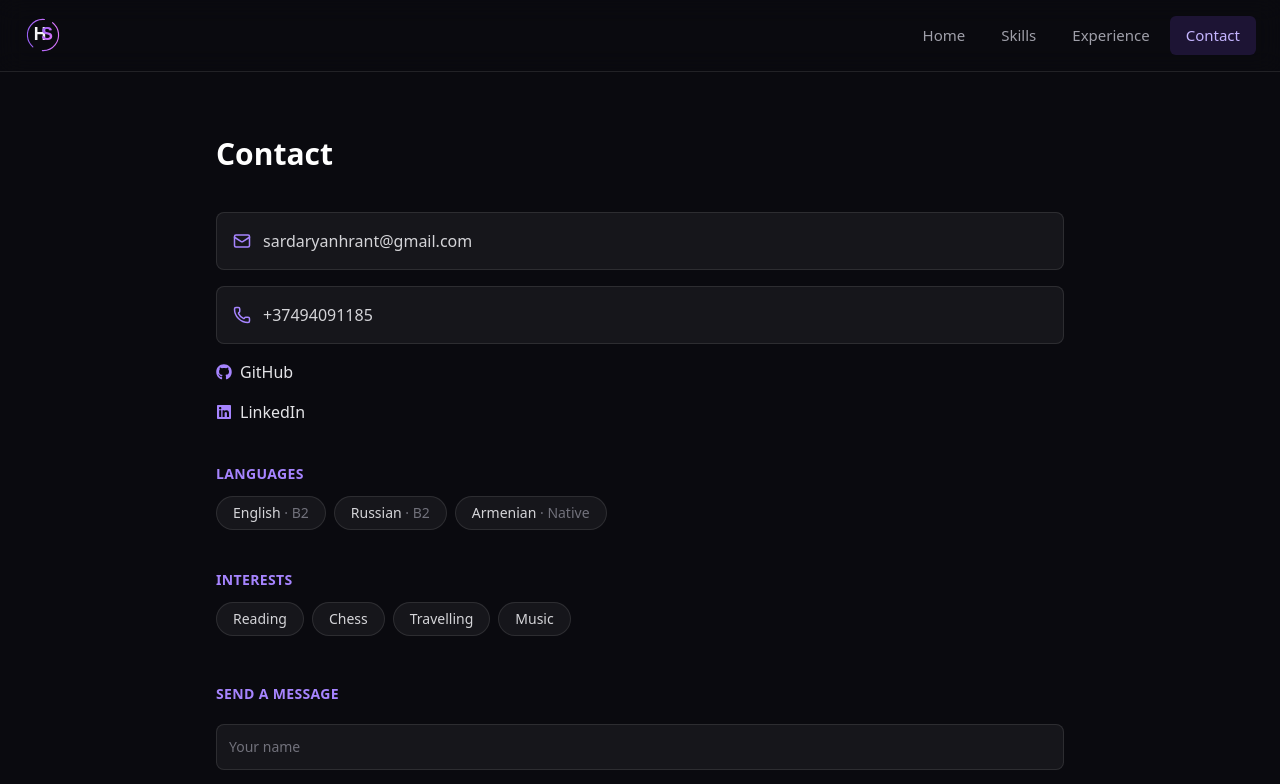
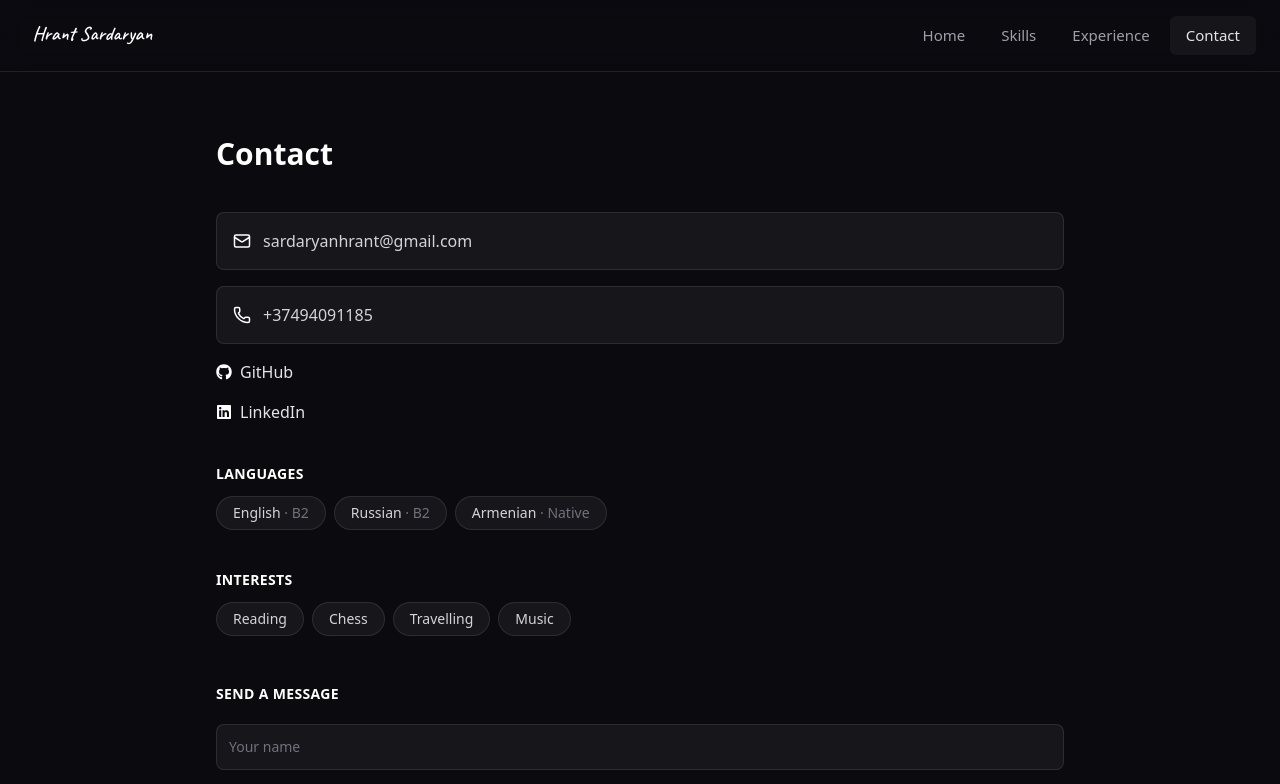
Before and after one commit to sardarhrant/cv-ssr, a Next.js app: page /contact in a window 1280 px wide. Shown: the top 784 px of the page. Built offline with nearby package versions, Linux system fonts and the light colour scheme.

Commit message:
Changed main colors

```diff
--- a/app/components/DownloadCvButton.tsx
+++ b/app/components/DownloadCvButton.tsx
@@ -14,8 +14,7 @@ export default function DownloadCvButton() {
         <PDFDownloadLink
             document={<ResumeDocument />}
             fileName="Hrant-Sardaryan-Senior-Frontend-Engineer-CV.pdf"
-            className="inline-block rounded-lg bg-gradient-to-r from-violet-500 to-fuchsia-500 px-6 py-3 text-sm font-medium text-white transition-opacity hover:opacity-90"
-        >
+            className="inline-block rounded-lg border border-white/20 bg-white/5 px-6 py-3 text-sm font-medium text-white backdrop-blur-sm transition-all hover:bg-white/10 hover:border-white/40">
             {({ loading }) => (loading ? "Preparing PDF..." : "Download CV (PDF)")}
         </PDFDownloadLink>
     );
--- a/app/components/Logo.tsx
+++ b/app/components/Logo.tsx
@@ -1,53 +1,24 @@
+import { caveat } from '@/app/fonts'
+
 export default function Logo({ size = 40 }: { size?: number }) {
     return (
         <svg
-            width={size}
+            width={size * 3.6}
             height={size}
-            viewBox="0 0 200 200"
+            viewBox="0 0 360 100"
             xmlns="http://www.w3.org/2000/svg"
             aria-hidden="true"
         >
-            <defs>
-                <linearGradient id="hsGradientSimple" x1="0%" y1="0%" x2="100%" y2="100%">
-                    <stop offset="0%" stopColor="#8b5cf6" />
-                    <stop offset="100%" stopColor="#e879f9" />
-                </linearGradient>
-            </defs>
-            <g transform="translate(100,100)">
-                <circle
-                    cx="0"
-                    cy="0"
-                    r="82"
-                    fill="none"
-                    stroke="url(#hsGradientSimple)"
-                    strokeWidth="6"
-                    strokeDasharray="205 55"
-                    strokeLinecap="round"
-                    transform="rotate(-52)"
-                />
-                <text
-                    x="-16"
-                    y="24"
-                    fontSize="92"
-                    fontWeight="800"
-                    fill="#f4f4f5"
-                    fontFamily="Arial, sans-serif"
-                    textAnchor="middle"
-                >
-                    H
-                </text>
-                <text
-                    x="22"
-                    y="24"
-                    fontSize="92"
-                    fontWeight="800"
-                    fill="url(#hsGradientSimple)"
-                    fontFamily="Arial, sans-serif"
-                    textAnchor="middle"
-                >
-                    S
-                </text>
-            </g>
+            <text
+                x="180"
+                y="62"
+                fontSize="52"
+                className={caveat.className}
+                fill="#ffffff"
+                textAnchor="middle"
+            >
+                Hrant Sardaryan
+            </text>
         </svg>
-    );
+    )
 }
--- a/app/components/Navbar.tsx
+++ b/app/components/Navbar.tsx
@@ -34,7 +34,7 @@ export default function Navbar() {
                                 style={{ fontSize: "clamp(0.8125rem, 0.6vw + 0.6rem, 0.9375rem)" }}
                                 className={`rounded-md px-4 py-2 font-medium transition-colors ${
                                     isActive
-                                        ? "bg-violet-500/15 text-violet-300"
+                                        ? "bg-white/5 text-white-300"
                                         : "text-zinc-400 hover:bg-white/5 hover:text-white"
                                 }`}
                             >
--- a/app/contact/page.tsx
+++ b/app/contact/page.tsx
@@ -37,22 +37,22 @@ export default function Contact() {
             <div className="space-y-4">
 
                <a href={`mailto:${profile.email}`}
-                className="flex items-center gap-3 rounded-lg border border-white/10 bg-white/5 p-4 text-zinc-300 transition-colors hover:border-violet-400/40 hover:text-white"
+                className="flex items-center gap-3 rounded-lg border border-white/10 bg-white/5 p-4 text-zinc-300 transition-colors hover:border-white/40 hover:text-white"
                 >
-                <Mail size={18} className="text-violet-400" /> {profile.email}
+                <Mail size={18} className="text-white" /> {profile.email}
             </a>
             <div className="flex items-center gap-3 rounded-lg border border-white/10 bg-white/5 p-4 text-zinc-300">
-                <Phone size={18} className="text-violet-400" /> {profile.phone}
+                <Phone size={18} className="text-white" /> {profile.phone}
             </div>
             <a href={profile.github} target="_blank" className="flex items-center gap-2 hover:text-white">
-                <FaGithub size={16} className="text-violet-400" /> GitHub
+                <FaGithub size={16} className="text-white" /> GitHub
             </a>
             <a href={profile.linkedin} target="_blank" className="flex items-center gap-2 hover:text-white">
-                <FaLinkedin size={16} className="text-violet-400" /> LinkedIn
+                <FaLinkedin size={16} className="text-white" /> LinkedIn
             </a>
         </div>
 
-        <h3 className="mt-10 mb-3 text-sm font-semibold tracking-wide text-violet-400 uppercase">
+        <h3 className="mt-10 mb-3 text-sm font-semibold tracking-wide text-white uppercase">
             Languages
         </h3>
         <div className="flex flex-wrap gap-2">
@@ -66,7 +66,7 @@ export default function Contact() {
             ))}
         </div>
 
-    <h3 className="mt-10 mb-3 text-sm font-semibold tracking-wide text-violet-400 uppercase">
+    <h3 className="mt-10 mb-3 text-sm font-semibold tracking-wide text-white uppercase">
         Interests
     </h3>
     <div className="flex gap-2">
@@ -77,7 +77,7 @@ export default function Contact() {
         ))}
     </div>
 
-    <h3 className="mt-12 mb-5 text-sm font-semibold tracking-wide text-violet-400 uppercase">
+    <h3 className="mt-12 mb-5 text-sm font-semibold tracking-wide text-white uppercase">
         Send a message
     </h3>
     <form onSubmit={handleSubmit} className="space-y-4">
@@ -86,7 +86,7 @@ export default function Contact() {
             placeholder="Your name"
             value={form.name}
             onChange={(e) => setForm({ ...form, name: e.target.value })}
-            className="w-full rounded-lg border border-white/10 bg-white/5 p-3 text-sm text-white placeholder-zinc-500 outline-none focus:border-violet-400/50"
+            className="w-full rounded-lg border border-white/10 bg-white/5 p-3 text-sm text-white placeholder-zinc-500 outline-none focus:border-white/40"
         />
         <input
             required
@@ -94,7 +94,7 @@ export default function Contact() {
             placeholder="Your email"
             value={form.email}
             onChange={(e) => setForm({ ...form, email: e.target.value })}
-            className="w-full rounded-lg border border-white/10 bg-white/5 p-3 text-sm text-white placeholder-zinc-500 outline-none focus:border-violet-400/50"
+            className="w-full rounded-lg border border-white/10 bg-white/5 p-3 text-sm text-white placeholder-zinc-500 outline-none focus:border-white/40"
         />
         <textarea
             required
@@ -102,13 +102,12 @@ export default function Contact() {
             placeholder="Your message"
             value={form.message}
             onChange={(e) => setForm({ ...form, message: e.target.value })}
-            className="w-full resize-none rounded-lg border border-white/10 bg-white/5 p-3 text-sm text-white placeholder-zinc-500 outline-none focus:border-violet-400/50"
+            className="w-full resize-none rounded-lg border border-white/10 bg-white/5 p-3 text-sm text-white placeholder-zinc-500 outline-none focus:border-white/40"
         />
         <button
             type="submit"
             disabled={status === "sending"}
-            className="rounded-lg bg-gradient-to-r from-violet-500 to-fuchsia-500 px-6 py-3 text-sm font-medium text-white transition-opacity hover:opacity-90 disabled:opacity-50"
-        >
+            className="inline-block rounded-lg border border-white/20 bg-white/5 px-6 py-3 text-sm font-medium text-white backdrop-blur-sm transition-all hover:bg-white/10 hover:border-white/40">
             {status === "sending" ? "Sending..." : "Send message"}
         </button>
         {status === "sent" && (
--- a/app/data/cv.tsx
+++ b/app/data/cv.tsx
@@ -275,7 +275,6 @@ export const experience = [
         achievements: [
             "Rebuilt core checkout flow in React with Redux-Saga, reducing average page load time by 40%",
             "Migrated legacy CSS to Styled Components, cutting stylesheet size and eliminating class-name",
-            "Introduced Lighthouse-based performance budgets into CI, catching regressions before release",
             "Maintained and improved MQTT-based data pipelines for real-time data delivery",
         ],
     },
--- a/app/experience/page.tsx
+++ b/app/experience/page.tsx
@@ -18,8 +18,8 @@ export default function Experience() {
                         transition={{ delay: i * 0.08 }}
                         className="relative"
                     >
-                        <span className="absolute -left-[2.15rem] top-1.5 h-3 w-3 rounded-full bg-violet-500" />
-                        <p className="text-sm font-medium text-violet-400">{job.period}</p>
+                        <span className="absolute -left-[2.4rem] top-1.5 h-3 w-3 rounded-full bg-white" />
+                        <p className="text-sm font-medium text-white">{job.period}</p>
                         <h3 className="mt-1 text-xl font-semibold text-white">{job.role}</h3>
                         <p className="text-zinc-400">
                             {job.company} · {job.location}
@@ -40,7 +40,7 @@ export default function Experience() {
             <div className="space-y-6">
                 {education.map((edu) => (
                     <div key={edu.degree} className="rounded-lg border border-white/10 bg-white/5 p-5">
-                        <p className="text-sm font-medium text-violet-400">{edu.period}</p>
+                        <p className="text-sm font-medium text-white">{edu.period}</p>
                         <h3 className="mt-1 font-semibold text-white">{edu.degree}</h3>
                         <p className="text-zinc-400">{edu.school}</p>
                         {edu.field && <p className="text-sm text-zinc-500">{edu.field}</p>}
--- /dev/null
+++ b/app/fonts.tsx
@@ -0,0 +1,6 @@
+import { Caveat } from 'next/font/google'
+
+export const caveat = Caveat({
+    subsets: ['latin'],
+    weight: ['600', '700'],
+})
```
Also changed, not shown: app/page.tsx (+6 -6 lines), app/skills/page.tsx (+5 -5 lines).
